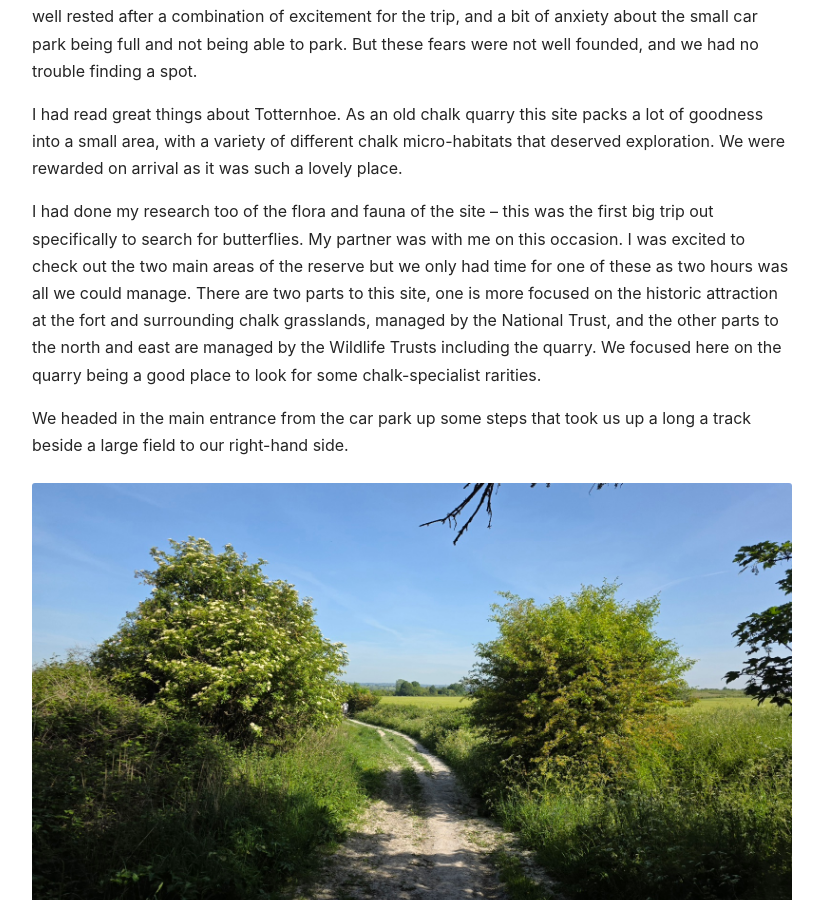
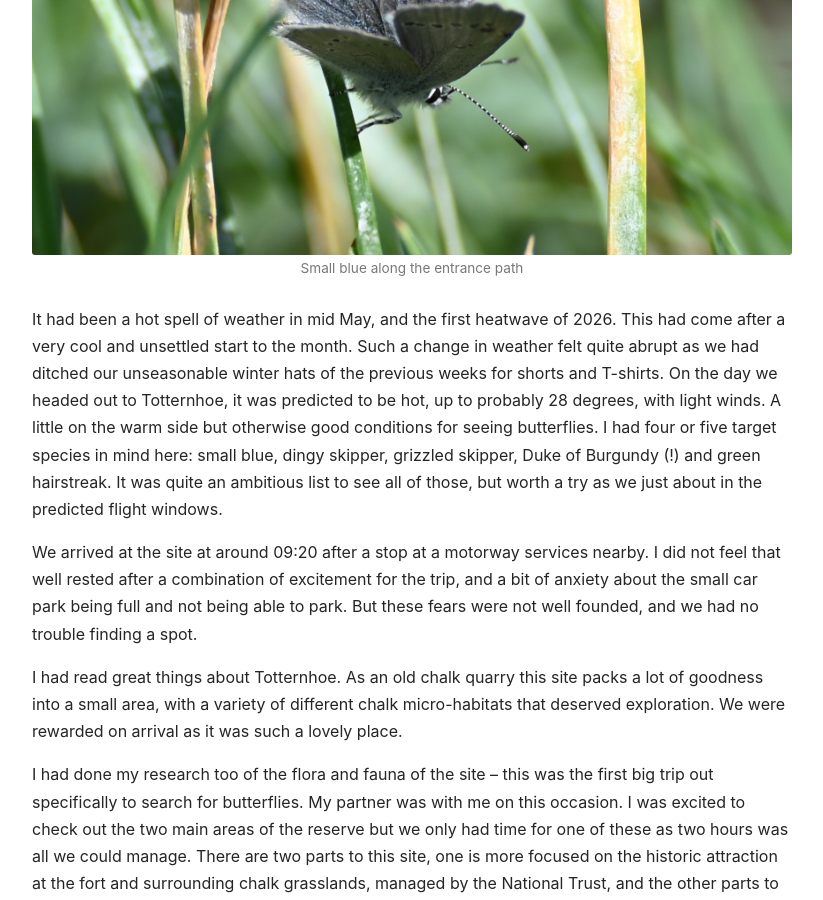
Before and after one commit to christhaxter/butterfly-diaries, a Jekyll site: the page built from _posts/2026-05-24-Totternhoe.md, in a window 1280 px wide and 900 px high, scrolled down 793 px. Shown: the whole window, without its empty margins (48-871 px from the left). Built offline with Jekyll 4.4.1, drawn with Linux system fonts in a browser that asks for light colours.

Commit message:
Add featured image on the post page at the top

```diff
--- a/_posts/2026-05-24-Totternhoe.md
+++ b/_posts/2026-05-24-Totternhoe.md
@@ -16,6 +16,12 @@ excerpt_text: "A first jaunt out to a chalk quarry to track down some unique and
 
 ## Two skippers, a Duke and a Blue
 ### Totternhoe NNR and Quarry, Bedfordshire
+
+<figure class="report-figure">
+  <img src="/butterfly-diaries/assets/images/Totternhoe/Small_blue.JPG"
+       alt="Entrance sign to Toternhoe">
+  <figcaption>Small blue along the entrance path</figcaption>
+</figure>
 
 It had been a hot spell of weather in mid May, and the first heatwave of 2026.
 This had come after a very cool and unsettled start to the month. Such a change in weather
```
